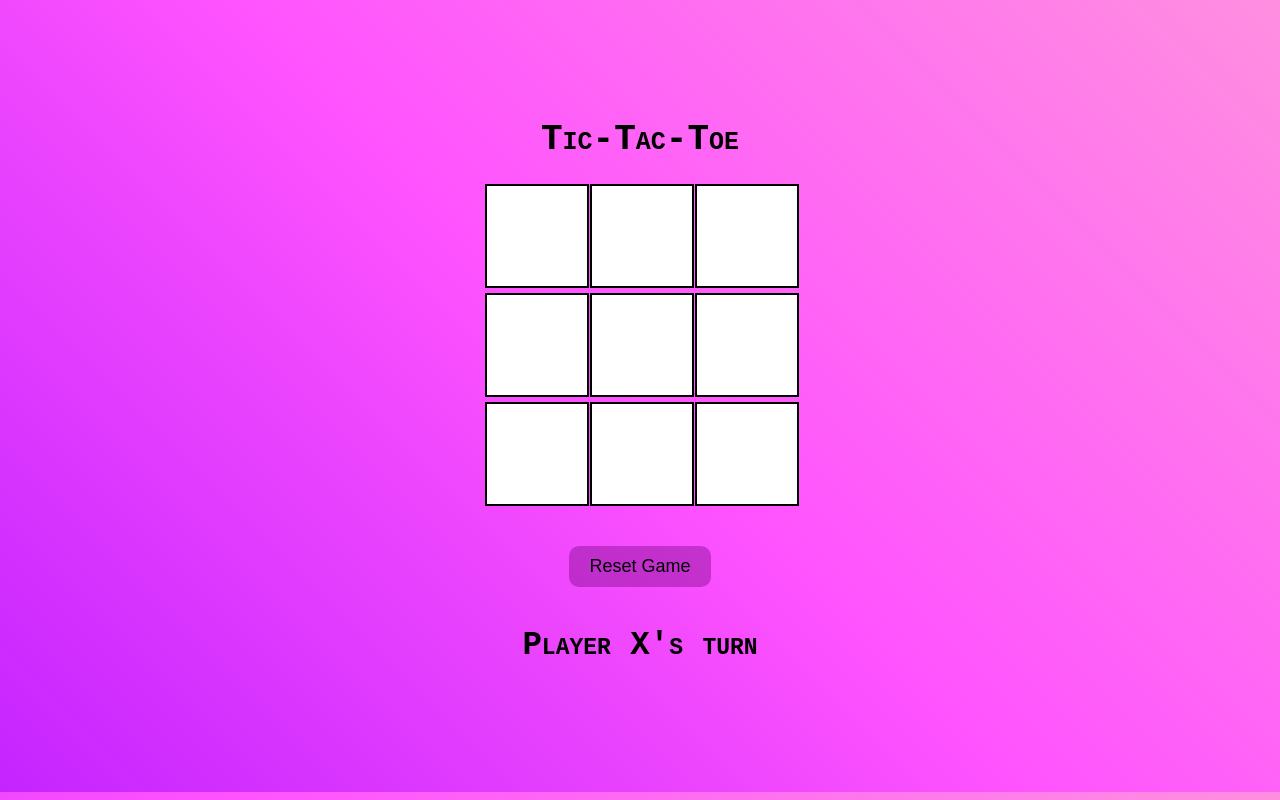
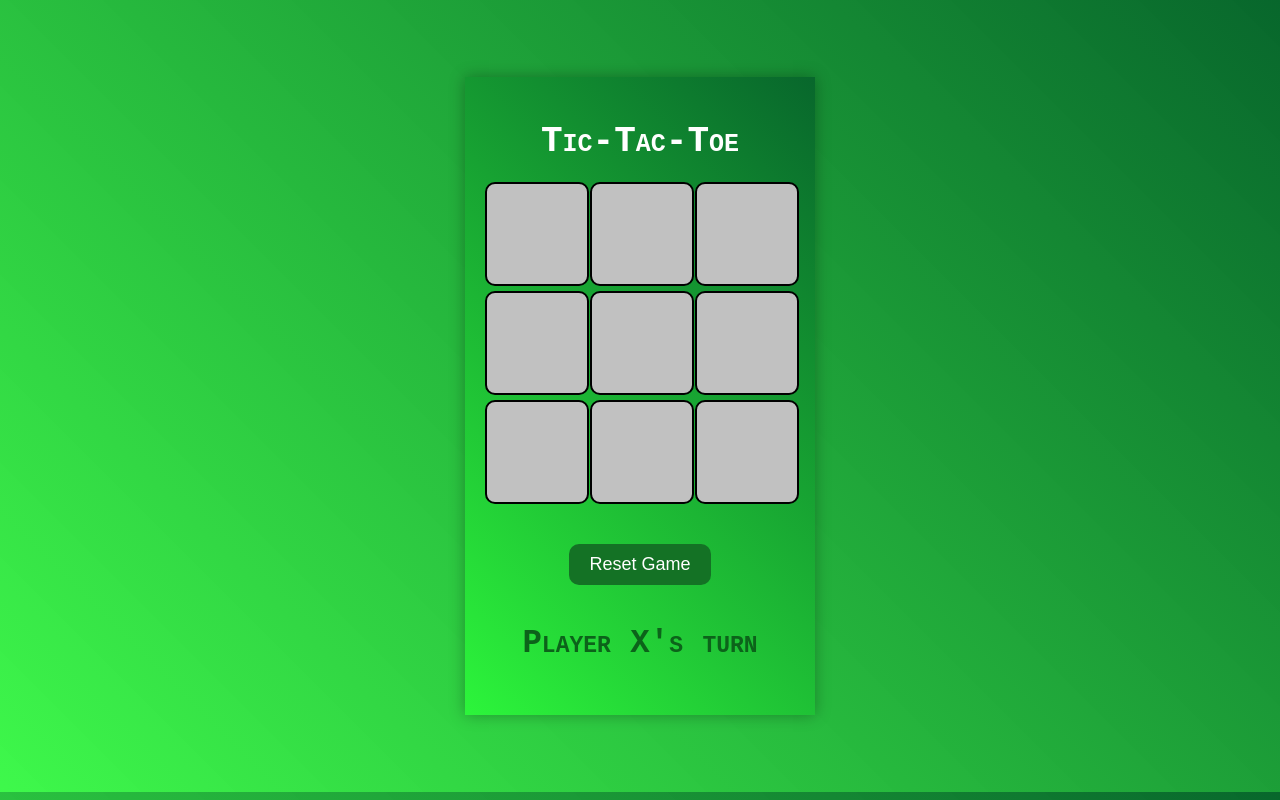
Before and after one commit to CodingJourneyK/PRODIGY_WD_03, a plain HTML site: page Tic-Tac-Toe/index.html in a window 1280 px wide. Drawn offline with Linux system fonts and the light colour scheme.

Commit message:
Update style.css

```diff
--- a/Tic-Tac-Toe/style.css
+++ b/Tic-Tac-Toe/style.css
@@ -3,15 +3,23 @@ body{
     justify-content: center;
     align-items: center;
     height: 97vh;
-    background: linear-gradient(45deg, #bb00ffdb, #ff47feed, rgba(255,143,224,1));
+    background: linear-gradient(45deg, #2cf83ae9,rgb(8, 103, 44));
     font-family: 'Courier New', Courier, monospace;
     font-variant: small-caps;
 }
 
 .container{
     text-align: center;
+    padding: 20px;
+    background: linear-gradient(45deg, #2cf83ae9,rgb(8, 103, 44));
+    box-shadow: 0 0 15px rgba(0,0,0,0.3);
     font-weight: bold;
     font-size: large;
+}
+
+h1 {
+    margin-bottom: 20px;
+    color: #ffffff;
 }
 
 #board{
@@ -24,7 +32,9 @@ body{
 .cell{
     width: 100px;
     height: 100px;
-    background-color: #ffffff;
+    background-color: #c1c1c1;
+    color: #2c2c34;
+    border-radius: 10px;
     border: 2px solid #000;
     display: flex;
     justify-content: center;
@@ -35,30 +45,29 @@ body{
 }
 
 .cell:hover{
-    background-color: #ed449802;
+    background-color: #5ef25916;
+    color: #ffffff;
 }
 
 #reset-button{
     margin: 20px;
     padding: 10px 20px;
     font-size: 1em;
-    background-color: #77068369;
+    background-color: #147225;
+    border: none;
     border: purple;
     border-radius: 10px;
+    color: #ffffff;
     cursor: pointer;
     transition: background-color 0.3s ease;
 }
 
 #reset-button:hover{
-    background-color: rgba(221, 76, 237, 0.827);
-}
-
-#mode{
-    margin: 20px;
-    padding: 5px;
+    background-color: #23803c9e;
 }
 
 #status{
     font-size: 1.8em;
     margin-top: 20px;
+    color: #0c631a;
 }
```
